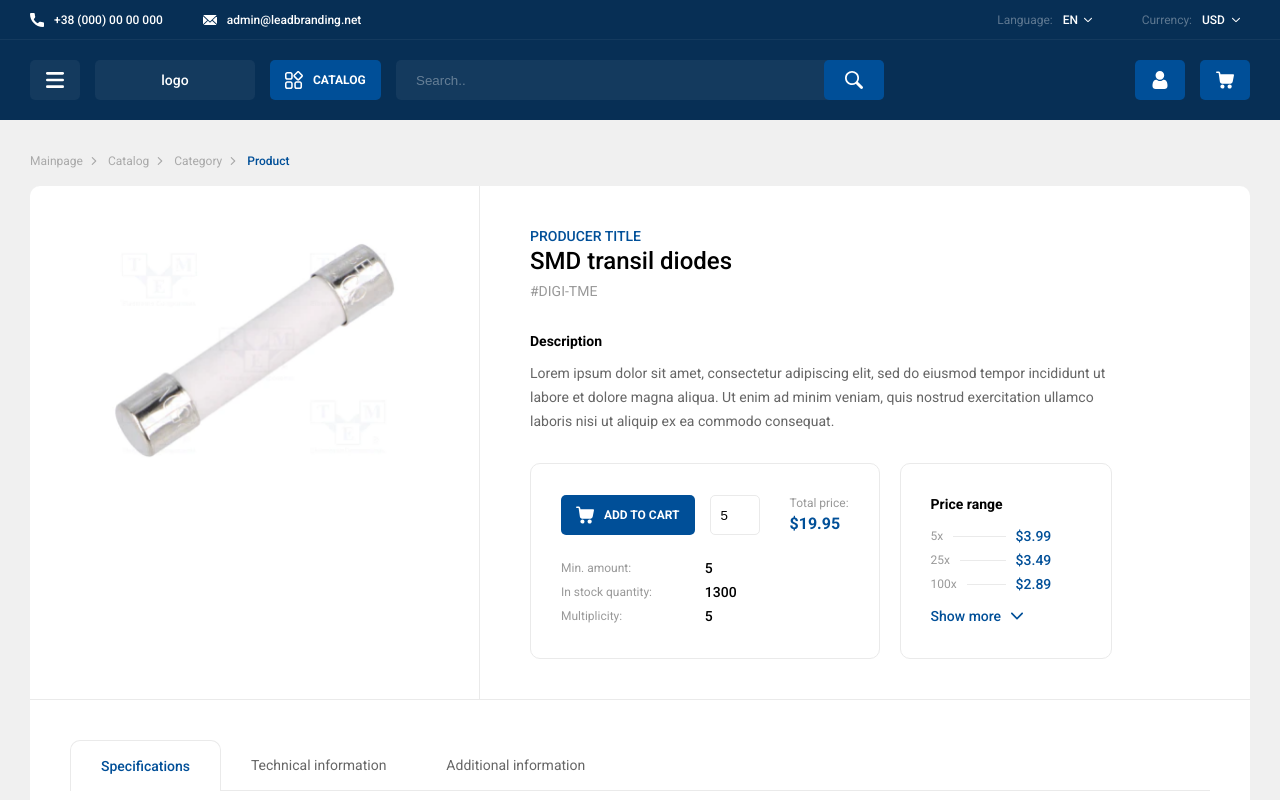
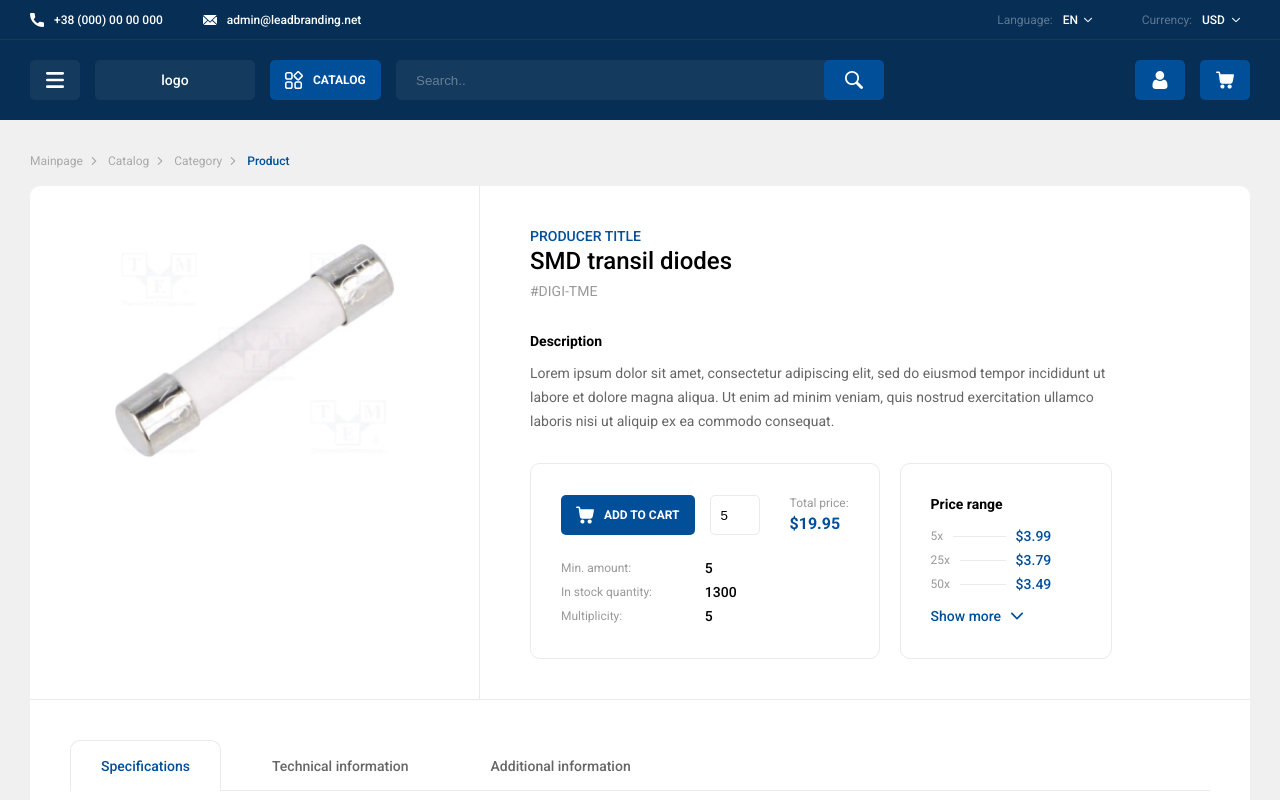
Before and after one commit to palajo/e-shop, a React (Create React App) app: page /catalog/category/product in a window 1280 px wide. Shown: the top 800 px of the page. Built offline with nearby package versions, Linux system fonts and the light colour scheme.

Commit message:
product page

```diff
--- a/src/assets/styles/components/product/product-tabs.scss
+++ b/src/assets/styles/components/product/product-tabs.scss
@@ -10,28 +10,43 @@
         list-style: none;
 
         li.product-tabs-nav-item {
+            &:first-child {
+                a.product-tabs-nav-link {
+                    margin-left: 0;
+                }
+            }
+
+            &:last-child {
+                a.product-tabs-nav-link {
+                    margin-right: 0;
+                }
+            }
             a.product-tabs-nav-link {
                 display: inline-block;
+
                 padding: 15px 30px;
+                margin: 0 10px;
 
                 font-size: 14px;
                 line-height: 20px;
 
-                font-weight: 400;
+                font-weight: 500;
                 color: $darkgray;
 
+                border: 1px solid transparent;
+                border-bottom: 0;
+                border-top-left-radius: 10px;
+                border-top-right-radius: 10px;
+
+
+                transition: 0.1s ease;
 
                 &.active {
                     color: $blue;
-                    font-weight: 500;
-
                     border: 1px solid $lightgray;
                     border-bottom: 0;
 
                     background: $white;
-
-                    border-top-left-radius: 10px;
-                    border-top-right-radius: 10px;
                 }
             }
         }
--- a/src/routes/ProductPage.js
+++ b/src/routes/ProductPage.js
@@ -1,11 +1,59 @@
 /* eslint-disable jsx-a11y/anchor-is-valid */
 /* eslint-disable jsx-a11y/alt-text */
-import React from 'react'
+import React, { useEffect, useState } from 'react'
 import { NavLink } from 'react-router-dom'
+
+import $ from 'jquery';
 
 import ProductImage from '../assets/images/product-image.png'
 
 export default function ProductPage() {
+
+    const prices = [
+        {
+            id: 1,
+            quantity: 5,
+            price: 3.99
+        },
+        {
+            id: 2,
+            quantity: 25,
+            price: 3.79
+        },
+        {
+            id: 3,
+            quantity: 50,
+            price: 3.49
+        },
+        {
+            id: 4,
+            quantity: 75,
+            price: 3.19
+        },
+        {
+            id: 5,
+            quantity: 100,
+            price: 2.89
+        }
+    ]
+
+    useEffect(() => {
+        $(document).ready(function() {
+            $('.product-tabs-nav-link').click(function() {
+                $('.product-tabs-nav-link').removeClass('active');
+                $('.product-tab-pane').removeClass('active');
+
+                $(this).addClass('active');
+
+                var tabId = $(this).attr('id');
+                $('#' + tabId + '-tab').addClass('active');
+            })
+        })
+    }, []);
+
+    const [value, setValue] = useState(3);
+    const [showButton, setShowButton] = useState(true);
+
     return (
         <div id="wrapper">
             <div className="container">
@@ -113,48 +161,32 @@ export default function ProductPage() {
                                         </h5>
                                         <table className="price-range">
                                             <tbody>
-                                                <tr>
+                                                {
+                                                    prices.slice(0, value).map((price) => (
+                                                        <tr key={price.id}>
                                                             <th>
                                                                 <div>
-                                                            5x
+                                                                    {price.quantity}x
                                                                 </div>
                                                             </th>
                                                             <td>
                                                                 <div>
-                                                            $3.99
+                                                                    ${price.price}
                                                                 </div>
                                                             </td>
                                                         </tr>
-                                                <tr>
-                                                    <th>
-                                                        <div>
-                                                            25x
-                                                        </div>
-                                                    </th>
-                                                    <td>
-                                                        <div>
-                                                            $3.49
-                                                        </div>
-                                                    </td>
-                                                </tr>
-                                                <tr>
-                                                    <th>
-                                                        <div>
-                                                            100x
-                                                        </div>
-                                                    </th>
-                                                    <td>
-                                                        <div>
-                                                            $2.89
-                                                        </div>
-                                                    </td>
-                                                </tr>
+                                                    ))
+                                                }
                                             </tbody>
                                         </table>
-                                        <NavLink to="#" className="link-more">
+                                        {
+                                            showButton ? (
+                                                <NavLink to="#" className="link-more" onClick={() => {setValue(10); setShowButton(false)}}>
                                                     Show more
                                                     <div className="icon menu-arrow-bottom"></div>
                                                 </NavLink>
+                                            ) : ''
+                                        }
                                     </div>
                                 </div>
                             </div>
```
Lines whose indentation alone changed are shown as unchanged.
